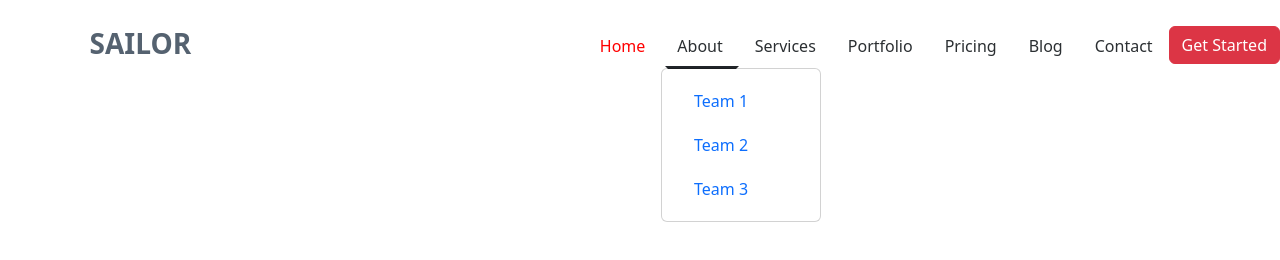
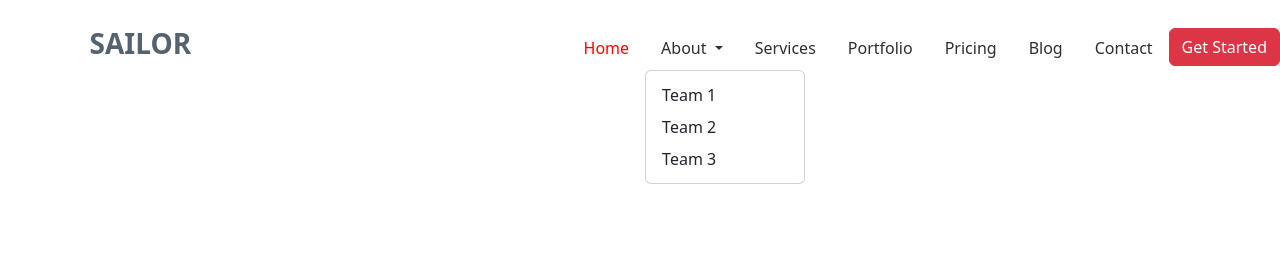
Before and after one commit to markmagdy822000/Sailor-Page, a plain HTML site: page index.html in a window 1280 px wide. Both pictures are taken after a click on the button "About". Drawn offline with Linux system fonts and the light colour scheme.

Commit message:
navbar v2

```diff
--- a/index.html
+++ b/index.html
@@ -13,22 +13,20 @@
     <h1>SAILOR</h1>
 
     <ul class="nav justify-content-end">
-
         <li class="nav-item ">
           <a class="nav-link text-secondary-emphasis active text-danger" aria-current="page" href="#">Home</a>
         </li>
 
-        <li class="nav-item ">
-                <a class="nav-link text-secondary-emphasis " href="#"  role="button" data-bs-toggle="dropdown" aria-expanded="false">About</a>
-                <nav class="nav flex-column dropdown-toggle">
-                    <ul class="dropdown-menu">
-                        <li><a class="nav-link ms-3 my-1 dropdown-item" href="#item-1-1">Team 1</a></li>
-                        <li><a class="nav-link ms-3 my-1 dropdown-item" href="#item-1-2">Team 2</a></li>
-                        <li><a class="nav-link ms-3 my-1 dropdown-item" href="#item-1-2">Team 3</a></li>
-                    </ul>
-                </nav>
-
-            </li>
+        <li class="nav-item dropdown">
+            <a class="nav-link text-secondary-emphasis dropdown-toggle" href="#" role="button" data-bs-toggle="dropdown" aria-expanded="false">
+              About
+            </a>
+            <ul class="dropdown-menu">
+              <li><a class="dropdown-item" href="#">Team 1</a></li>
+              <li><a class="dropdown-item" href="#">Team 2</a></li>
+              <li><a class="dropdown-item" href="#">Team 3</a></li>
+            </ul>
+          </li>
         <li class="nav-item ">
             <a class="nav-link text-secondary-emphasis" href="#">Services</a>
         </li>
@@ -53,7 +51,9 @@
 
     </ul>
 
-</header>
+    </header>
+
+
 <script src="./js/bootstrap.bundle.js"></script>
 </body>
 </html>
```
